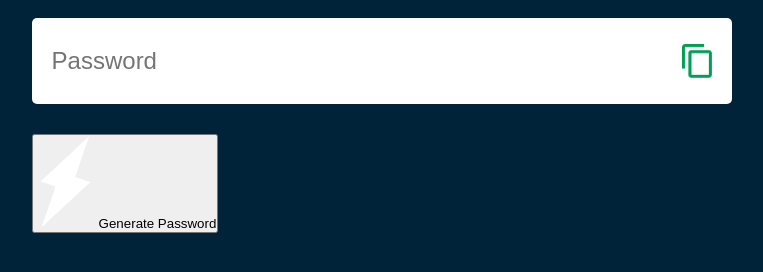
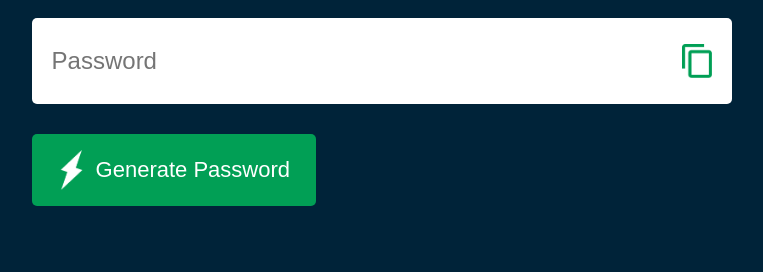
Before and after one commit to Savindi20/RandomPassword_Generater, a plain HTML site: page index.html in a window 1280 px wide. Shown: the part 290-562 px from the top of the page, without its empty margins (122-885 px from the left). Drawn offline with Linux system fonts and the light colour scheme.

Commit message:
enerate buton css added

```diff
--- a/style.css
+++ b/style.css
@@ -50,3 +50,23 @@ body{
     outline: 0;
     font-size: 24px;
 }
+
+.container>button>img{
+    width: 28px;
+    margin-right: 10px;
+}
+
+.container>button{
+    border: 0;
+    outline: 0;
+    background: #019f55;
+    color: #fff;
+    font-size: 22px;
+    font-weight: 300;
+    display: flex;
+    align-items: center;
+    justify-content: center;
+    padding: 16px 26px;
+    border-radius: 5px;
+    cursor: pointer;
+}
```
